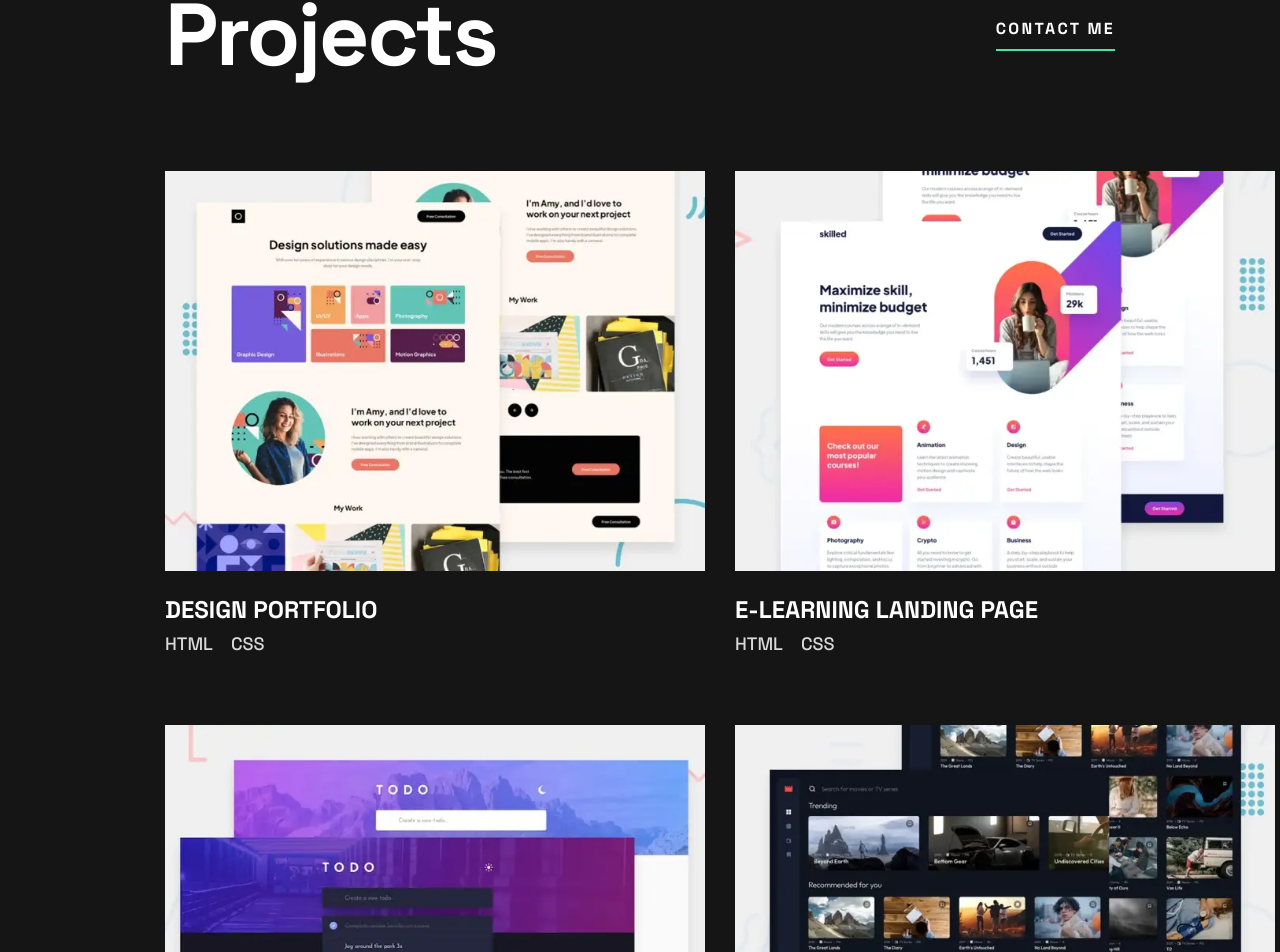
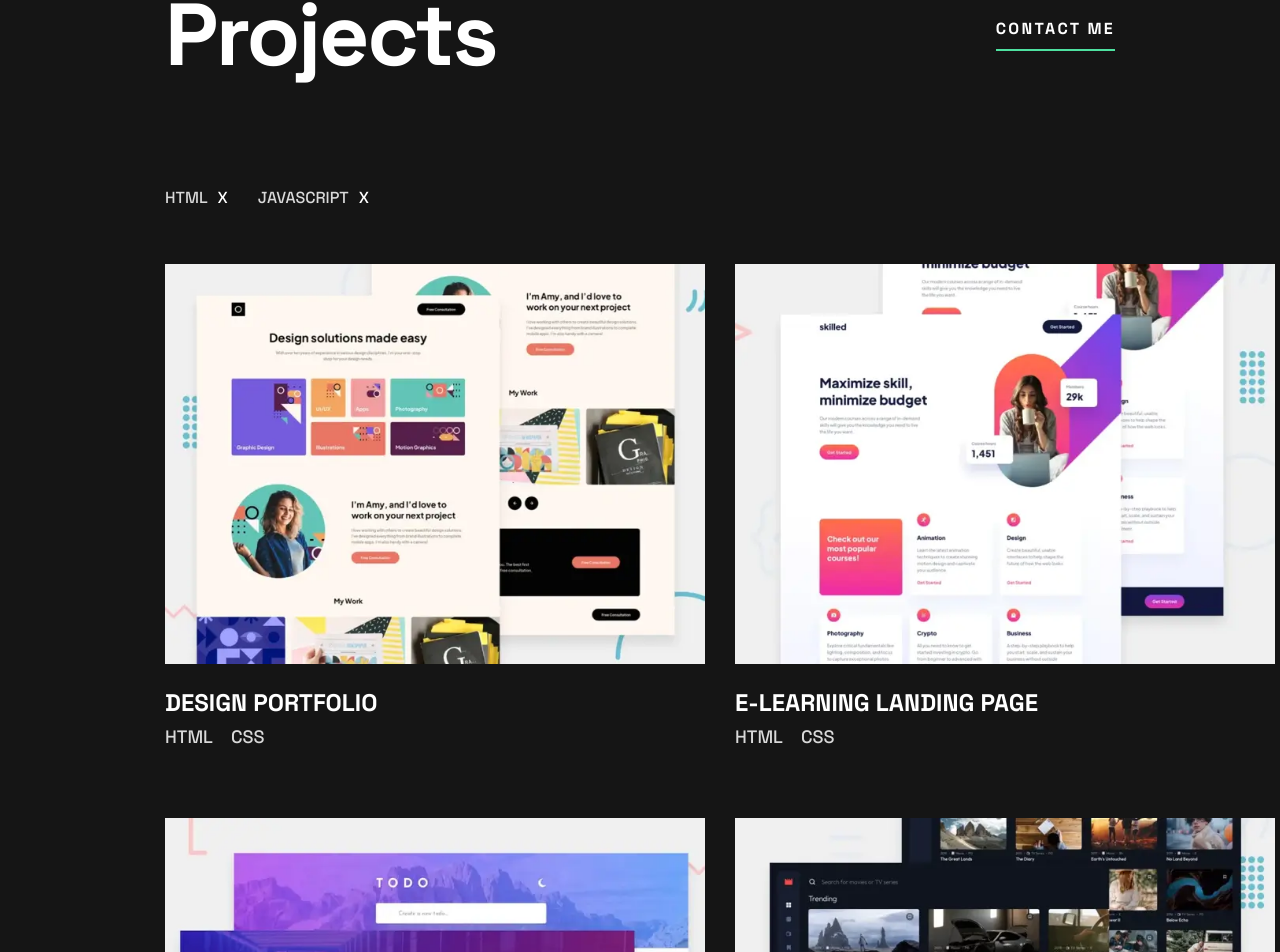
Before and after one commit to jakegodsall/developer-portfolio-frontend, a React (Vite) app: page / in a window 1280 px wide. Shown: the part 1246-2198 px from the top of the page. Built offline with nearby package versions, Linux system fonts and the light colour scheme.

Commit message:
added ProjectFilterBar component with push/pop functionality from ProjectItem components

```diff
--- /dev/null
+++ b/src/components/Projects/ProjectFilterBar/ProjectFilterBar.jsx
@@ -0,0 +1,28 @@
+import styles from './ProjectFilterBar.module.scss';
+
+const ProjectFilterBar = ({ filters, removeSkill }) => {
+    const onClickHandler = (e) => {
+        const skill = e.target.previousElementSibling.innerHTML;
+
+        removeSkill(skill);
+    };
+
+    return (
+        <div className={styles.projectFilterBar}>
+            <ul className={styles.projectFilterBar_list}>
+                {filters.map((filter, key) => {
+                    return (
+                        <li className={styles.projectFilterBar_item} key={key}>
+                            <p className={styles.projectFilterBar_content}>{filter}</p>
+                            <p className={styles.projectFilterBar_button} onClick={onClickHandler}>
+                                X
+                            </p>
+                        </li>
+                    );
+                })}
+            </ul>
+        </div>
+    );
+};
+
+export default ProjectFilterBar;
--- /dev/null
+++ b/src/components/Projects/ProjectFilterBar/ProjectFilterBar.module.scss
@@ -0,0 +1,29 @@
+.projectFilterBar {
+    margin: 4rem 0;
+
+    &_list {
+        display: flex;
+        gap: 3rem;
+    }
+
+    &_item {
+        display: flex;
+        gap: 1rem;
+
+        text-transform: uppercase;
+        font-size: 1.6rem;
+    }
+
+    &_content {
+        color: hsla(0, 0%, 85%, 1);
+    }
+
+    &_button {
+        cursor: pointer;
+        transition: all 0.3s ease-in-out;
+
+        &:hover {
+            color: #4ee1a0;
+        }
+    }
+}
--- a/src/components/Projects/ProjectItem/ProjectItem.jsx
+++ b/src/components/Projects/ProjectItem/ProjectItem.jsx
@@ -3,6 +3,12 @@
 import Button from '../../UI/Button/Button';
 
 const ProjectItem = (props) => {
+    const onClickHandler = (e) => {
+        const skill = e.target.innerHTML;
+
+        props.getSkill(skill);
+    };
+
     return (
         <div className={styles.projectItem}>
             <div className={styles.projectItem_imageContainer}>
@@ -21,7 +27,11 @@
                 <ul className={styles.projectItem_skillList}>
                     {props.project.skills.map((skill, id) => {
                         return (
-                            <li className={styles.projectItem_skillItem} key={id}>
+                            <li
+                                className={styles.projectItem_skillItem}
+                                key={id}
+                                onClick={onClickHandler}
+                            >
                                 {skill}
                             </li>
                         );
--- a/src/components/Projects/ProjectItem/ProjectItem.module.scss
+++ b/src/components/Projects/ProjectItem/ProjectItem.module.scss
@@ -64,5 +64,6 @@
         font-size: 1.8rem;
         font-weight: 500;
         color: hsla(0, 0%, 85%, 1);
+        cursor: pointer;
     }
 }
--- a/src/components/Projects/ProjectList/ProjectList.jsx
+++ b/src/components/Projects/ProjectList/ProjectList.jsx
@@ -1,5 +1,8 @@
+import { useState } from 'react';
+
 import styles from './ProjectList.module.scss';
 
+import ProjectFilterBar from '../ProjectFilterBar/ProjectFilterBar';
 import ProjectItem from '../ProjectItem/ProjectItem';
 import Button from '../../UI/Button/Button';
 
@@ -69,15 +72,38 @@
 ];
 
 const ProjectList = () => {
+    const [filters, setFilters] = useState(['html', 'javascript']);
+
+    const getSkillHandler = (skill) => {
+        console.log(filters);
+
+        if (!filters.includes(skill)) {
+            setFilters((prevState) => {
+                return [...prevState, skill];
+            });
+        }
+    };
+
+    const removeSkillHandler = (skill) => {
+        if (filters.includes(skill)) {
+            setFilters((prevState) => {
+                return prevState.filter((item) => {
+                    return item !== skill;
+                });
+            });
+        }
+    };
+
     return (
         <div className={styles.projectList}>
             <div className={styles.projectList_headerBar}>
                 <h2 className={styles.projectList_title}>Projects</h2>
                 <Button>Contact me</Button>
             </div>
+            <ProjectFilterBar filters={filters} removeSkill={removeSkillHandler} />
             <div className={styles.projectList_list}>
                 {PROJECTS.map((project, id) => {
-                    return <ProjectItem project={project} key={id} />;
+                    return <ProjectItem project={project} key={id} getSkill={getSkillHandler} />;
                 })}
             </div>
         </div>
```
